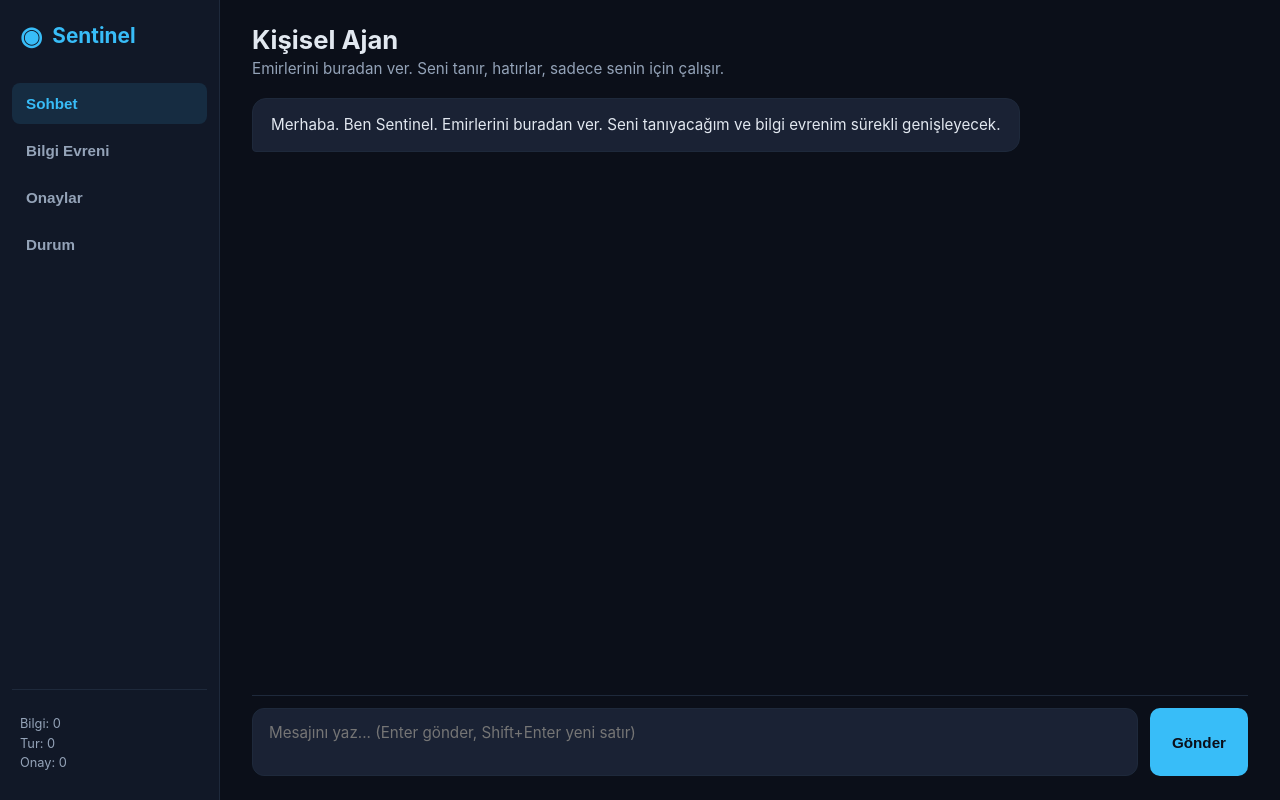
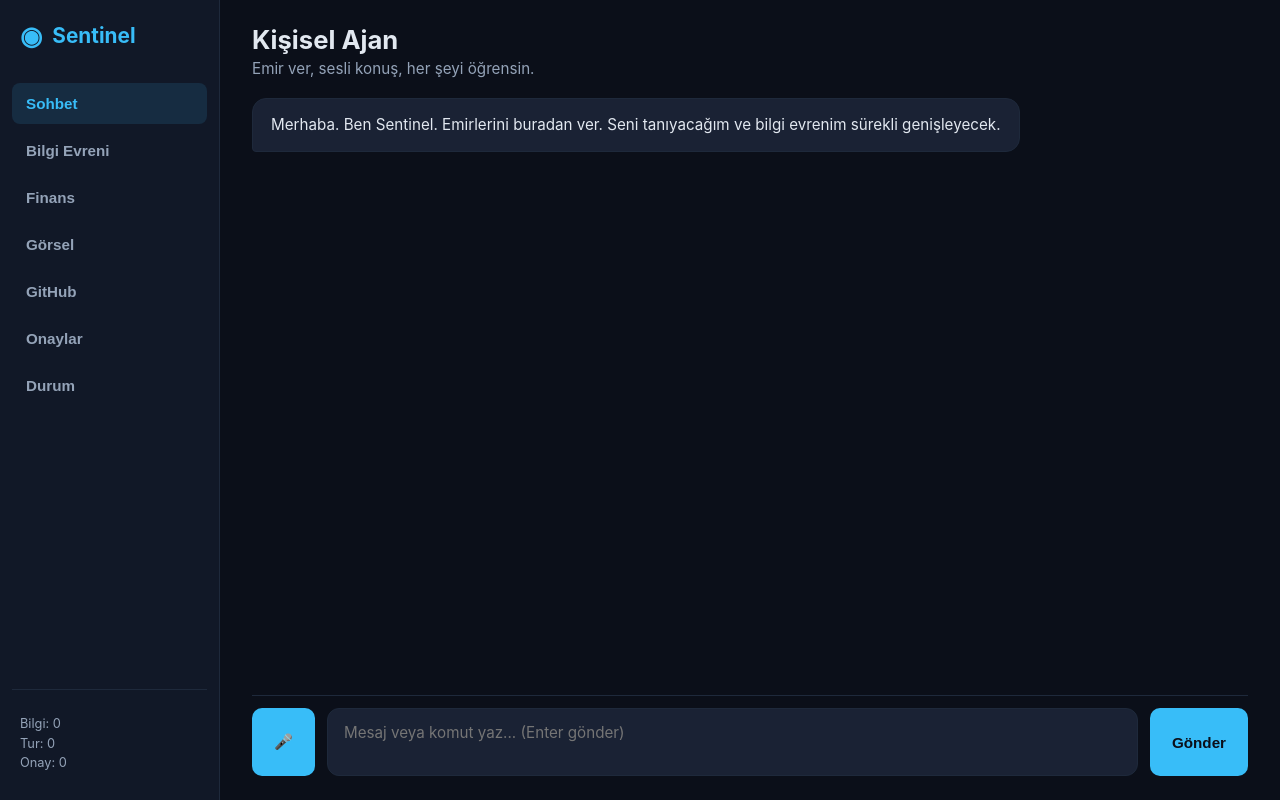
Before and after one commit to Nexora88/sentinel-agent, a FastAPI app: page / in a window 1280 px wide. Run offline with FastAPI, Linux system fonts and the light colour scheme; data that the repository does not hold is empty; parts of the project's set-up code (start-up, migrations or seed data) failed here and were passed over.

Commit message:
Expand UI: finance, image, github, voice button, more panels

```diff
--- a/web/templates/index.html
+++ b/web/templates/index.html
@@ -8,75 +8,111 @@
 </head>
 <body>
   <div class="app">
-    <!-- Sidebar -->
     <aside class="sidebar">
       <div class="logo">
         <span class="logo-icon">◉</span>
         <span>Sentinel</span>
       </div>
-
       <nav>
         <button class="nav-btn active" data-panel="chat">Sohbet</button>
         <button class="nav-btn" data-panel="universe">Bilgi Evreni</button>
+        <button class="nav-btn" data-panel="finance">Finans</button>
+        <button class="nav-btn" data-panel="image">Görsel</button>
+        <button class="nav-btn" data-panel="github">GitHub</button>
         <button class="nav-btn" data-panel="approvals">Onaylar</button>
         <button class="nav-btn" data-panel="status">Durum</button>
       </nav>
-
       <div class="sidebar-footer">
         <div id="quick-status" class="quick-status">Yükleniyor...</div>
       </div>
     </aside>
 
-    <!-- Main -->
     <main class="main">
-      <!-- Chat Panel -->
+      <!-- Chat -->
       <section id="panel-chat" class="panel active">
         <header class="panel-header">
           <h1>Kişisel Ajan</h1>
-          <p>Emirlerini buradan ver. Seni tanır, hatırlar, sadece senin için çalışır.</p>
+          <p>Emir ver, sesli konuş, her şeyi öğrensin.</p>
         </header>
         <div id="chat-messages" class="chat-messages"></div>
         <div class="chat-input-area">
-          <textarea id="chat-input" placeholder="Mesajını yaz... (Enter gönder, Shift+Enter yeni satır)" rows="2"></textarea>
+          <button id="voice-btn" title="Sesli komut" class="icon-btn">🎤</button>
+          <textarea id="chat-input" placeholder="Mesaj veya komut yaz... (Enter gönder)" rows="2"></textarea>
           <button id="send-btn">Gönder</button>
         </div>
       </section>
 
-      <!-- Universe Panel -->
+      <!-- Universe -->
       <section id="panel-universe" class="panel">
         <header class="panel-header">
           <h1>Bilgi Evreni</h1>
-          <p>İnternetten yavaş yavaş besleniyor. Sürekli genişliyor.</p>
+          <p>İnternetten yavaş yavaş besleniyor, sürekli büyüyor.</p>
         </header>
         <div class="universe-stats" id="universe-stats">
           <div class="stat-card"><span class="stat-value" id="u-pages">—</span><span class="stat-label">Toplam Bilgi</span></div>
-          <div class="stat-card"><span class="stat-value" id="u-runs">—</span><span class="stat-label">Genişleme Turu</span></div>
-          <div class="stat-card"><span class="stat-value" id="u-seeds">—</span><span class="stat-label">Tohum Konu</span></div>
+          <div class="stat-card"><span class="stat-value" id="u-runs">—</span><span class="stat-label">Tur</span></div>
+          <div class="stat-card"><span class="stat-value" id="u-seeds">—</span><span class="stat-label">Tohum</span></div>
           <div class="stat-card"><span class="stat-value" id="u-visited">—</span><span class="stat-label">Ziyaret</span></div>
         </div>
         <div class="universe-actions">
-          <input type="text" id="new-topic" placeholder="Yeni konu ekle (ör: quantum computing)" />
+          <input type="text" id="new-topic" placeholder="Yeni konu (ör: quantum computing)" />
           <button id="add-seed-btn">Tohum Ekle</button>
           <button id="expand-btn" class="primary">Şimdi Genişlet</button>
         </div>
         <div class="recent-topics">
-          <h3>Son Keşfedilen Konular</h3>
+          <h3>Son Konular</h3>
           <ul id="topic-list"></ul>
         </div>
       </section>
 
-      <!-- Approvals Panel -->
+      <!-- Finance -->
+      <section id="panel-finance" class="panel">
+        <header class="panel-header">
+          <h1>Finans Motoru</h1>
+          <p>Hisse, kripto, piyasa analizi — ücretsiz veriler.</p>
+        </header>
+        <div class="finance-box">
+          <input type="text" id="finance-query" placeholder="Örn: Bitcoin fiyatı, AAPL analizi, piyasa özeti" />
+          <button id="finance-btn" class="primary">Analiz Et</button>
+        </div>
+        <pre id="finance-result" class="status-box">Sonuç burada görünecek...</pre>
+      </section>
+
+      <!-- Image -->
+      <section id="panel-image" class="panel">
+        <header class="panel-header">
+          <h1>Görsel Üretimi</h1>
+          <p>Local SD veya ücretsiz Pollinations ile görsel oluştur.</p>
+        </header>
+        <div class="universe-actions">
+          <input type="text" id="image-prompt" placeholder="Görsel tarifi yaz..." />
+          <button id="image-btn" class="primary">Üret</button>
+        </div>
+        <div id="image-result" class="image-result"></div>
+      </section>
+
+      <!-- GitHub -->
+      <section id="panel-github" class="panel">
+        <header class="panel-header">
+          <h1>GitHub</h1>
+          <p>Repolarını gör, kod yaz / push et (onaylı).</p>
+        </header>
+        <button id="gh-refresh" class="primary">Repoları Yenile</button>
+        <div id="gh-repos" class="gh-repos"></div>
+      </section>
+
+      <!-- Approvals -->
       <section id="panel-approvals" class="panel">
         <header class="panel-header">
           <h1>Bekleyen Onaylar</h1>
-          <p>Yazma / push işlemleri senin onayını bekler.</p>
+          <p>Yazma / push / PR işlemleri senin onayını bekler.</p>
         </header>
         <div id="approvals-list" class="approvals-list">
           <p class="empty">Bekleyen onay yok.</p>
         </div>
       </section>
 
-      <!-- Status Panel -->
+      <!-- Status -->
       <section id="panel-status" class="panel">
         <header class="panel-header">
           <h1>Sistem Durumu</h1>
@@ -85,7 +121,6 @@
       </section>
     </main>
   </div>
-
   <script src="/static/app.js"></script>
 </body>
 </html>
```
